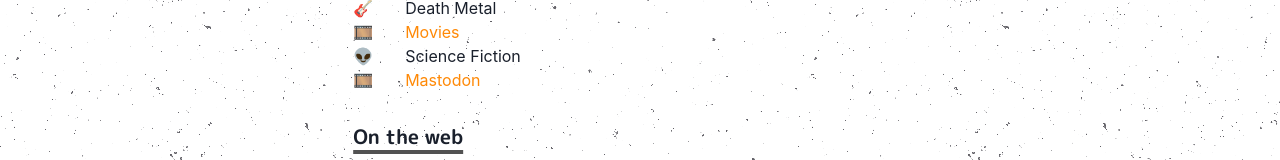
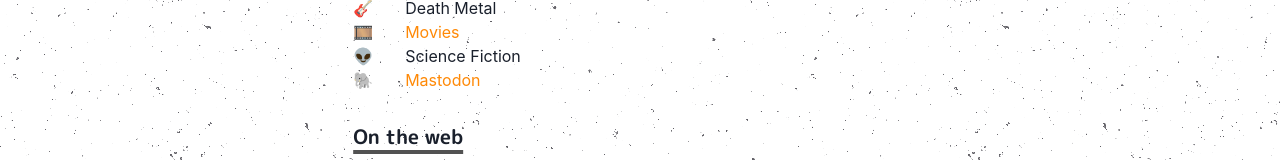
Before and after one commit to lethamburn/lethamburn-portfolio, a Next.js app: page / in a window 1280 px wide. Shown: the part 1262-1422 px from the top of the page. Built offline with nearby package versions, Linux system fonts and the light colour scheme.

Commit message:
Update index.js

```diff
--- a/pages/index.js
+++ b/pages/index.js
@@ -166,7 +166,7 @@ const Page = () => {
             Science Fiction
           </LoveSection>
                 <LoveSection>
-            <LoveEmoji>🎞️</LoveEmoji>
+            <LoveEmoji>🐘</LoveEmoji>
             <Link href="https://frikiverse.zone/@lethamburn">Mastodon</Link>
           </LoveSection>
         </Section>
```
